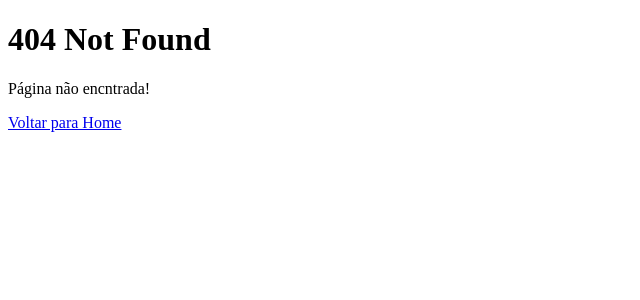
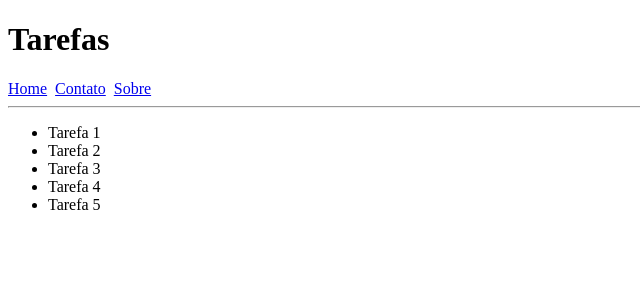
Before and after one commit to luisgaspari/meuapp, a React (Vite) app: page /tasks in a window 1280 px wide. Before the commit this address had no page. Shown: the top 300 px of the page, without its empty margins (0-640 px from the left). Built offline with nearby package versions, Linux system fonts and the light colour scheme.

Commit message:
Update page links and add new pages and components

```diff
--- /dev/null
+++ b/src/Pages/contato/index.tsx
@@ -0,0 +1,17 @@
+import { Link } from "react-router-dom";
+import FormFatec from "../../components/form-fatec";
+
+function Contato() {
+    return (
+        <div>
+            <h1>Contato</h1>
+            <Link to="/">Home</Link> &nbsp;
+            <Link to="/tasks">Tarefas</Link> &nbsp;
+            <Link to="/sobre">Sobre</Link>
+            <hr />
+            <FormFatec />
+        </div>
+    )
+}
+
+export default Contato;
--- a/src/Pages/home/index.tsx
+++ b/src/Pages/home/index.tsx
@@ -4,7 +4,11 @@ function Home() {
     return (
         <div>
             <h1>Home</h1>
-            <Link to="/sobre">Ir para Sobre</Link>
+            <Link to="/tasks">Tarefas</Link> &nbsp;
+            <Link to="/contato">Contato</Link> &nbsp;
+            <Link to="/sobre">Sobre</Link>
+            <hr />
+            <p>Este projeto é a conclusão da N1 da disciplina de Programação Web.</p>
         </div>
     )
 }
--- a/src/Pages/sobre/index.tsx
+++ b/src/Pages/sobre/index.tsx
@@ -4,8 +4,14 @@ function Sobre() {
     return (
         <div>
             <h1>Sobre</h1>
-            <Link to="/">Voltar para Home</Link>
-            <p>Lorem ipsum dolor sit amet consectetur adipisicing elit. Labore aperiam soluta nisi quod porro, dolores qui, cumque ipsa quo eos nulla error, natus laudantium magni repellat explicabo ex deserunt aliquid.</p>
+            <Link to="/">Home</Link> &nbsp;
+            <Link to="/tasks">Tarefas</Link> &nbsp;
+            <Link to="/contato">Contato</Link>
+            <hr />
+            <p>Projeto desenvolvido por:</p>
+            <h2>Luis Antonio Gaspari</h2>
+            <h3>Fatec - Análise e Desenvolvimento de Sistemas</h3>
+            <h3>4º Semestre - 2024</h3>
         </div>
     )
 }
--- /dev/null
+++ b/src/Pages/tasks/index.tsx
@@ -0,0 +1,22 @@
+import { Link } from "react-router-dom";
+
+function Tasks() {
+    return (
+        <div>
+            <h1>Tarefas</h1>
+            <Link to="/">Home</Link> &nbsp;
+            <Link to="/contato">Contato</Link> &nbsp;
+            <Link to="/sobre">Sobre</Link>
+            <hr />
+            <ul>
+                <li>Tarefa 1</li>
+                <li>Tarefa 2</li>
+                <li>Tarefa 3</li>
+                <li>Tarefa 4</li>
+                <li>Tarefa 5</li>
+            </ul>
+        </div>
+    )
+}
+
+export default Tasks;
--- a/src/components/input-fatec/InputFatec.module.css
+++ b/src/components/input-fatec/InputFatec.module.css
@@ -1,3 +1,3 @@
-.input-fatec {
+.inputFatec {
     color: red;
 }
--- a/src/components/input-fatec/index.tsx
+++ b/src/components/input-fatec/index.tsx
@@ -8,7 +8,7 @@ interface Props {
 
 function InputFatec({ type, text, defaultvalue }: Props) {
     return (
-        <input className={styles.InputFatec} type={type} defaultValue={defaultvalue} placeholder={text}></input>
+        <input className={styles.inputFatec} type={type} defaultValue={defaultvalue} placeholder={text}></input>
     )
 }
 
--- a/src/routes.tsx
+++ b/src/routes.tsx
@@ -2,9 +2,13 @@ import { createBrowserRouter } from 'react-router-dom'
 import Sobre from './Pages/sobre'
 import Home from './Pages/home'
 import NotFound from './Pages/404'
+import Tasks from './Pages/tasks'
+import Contato from './Pages/contato'
 
 const router = createBrowserRouter([
     { path: '/', element: <Home />, errorElement: <NotFound /> },
+    { path: '/tasks', element: <Tasks /> },
+    { path: '/contato', element: <Contato /> },
     { path: '/sobre', element: <Sobre /> },
 ])
 
```
